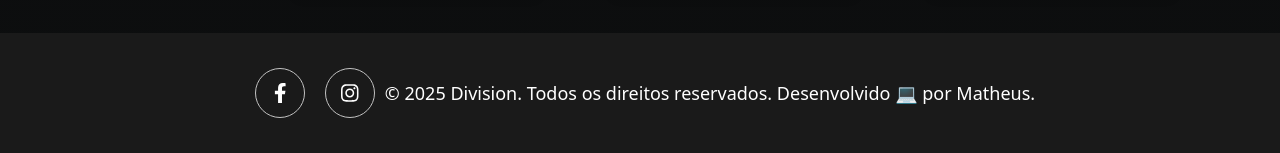
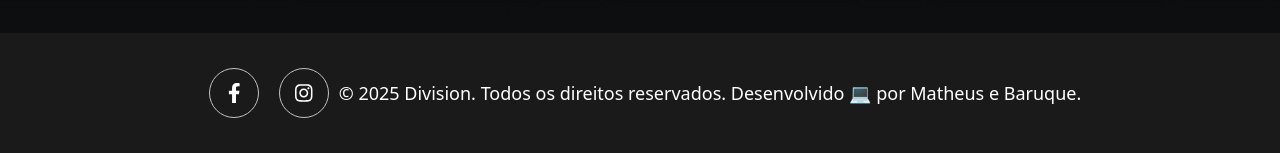
Before and after one commit to AuthenticMatheus/Division, a plain HTML site: page html/produtos.html in a window 1280 px wide. Shown: the part 3552-3705 px from the top of the page. Drawn offline with nearby package versions, Linux system fonts and the light colour scheme.

Commit message:
Update produtos.html

```diff
--- a/html/produtos.html
+++ b/html/produtos.html
@@ -144,7 +144,7 @@
           d="M224.1 141c-63.6 0-114.9 51.3-114.9 114.9s51.3 114.9 114.9 114.9S339 319.5 339 255.9 287.7 141 224.1 141zm0 189.6c-41.1 0-74.7-33.5-74.7-74.7s33.5-74.7 74.7-74.7 74.7 33.5 74.7 74.7-33.6 74.7-74.7 74.7zm146.4-194.3c0 14.9-12 26.8-26.8 26.8-14.9 0-26.8-12-26.8-26.8s12-26.8 26.8-26.8 26.8 12 26.8 26.8zm76.1 27.2c-1.7-35.9-9.9-67.7-36.2-93.9-26.2-26.2-58-34.4-93.9-36.2-37-2.1-147.9-2.1-184.9 0-35.8 1.7-67.6 9.9-93.9 36.1s-34.4 58-36.2 93.9c-2.1 37-2.1 147.9 0 184.9 1.7 35.9 9.9 67.7 36.2 93.9s58 34.4 93.9 36.2c37 2.1 147.9 2.1 184.9 0 35.9-1.7 67.7-9.9 93.9-36.2 26.2-26.2 34.4-58 36.2-93.9 2.1-37 2.1-147.8 0-184.8zM398.8 388c-7.8 19.6-22.9 34.7-42.6 42.6-29.5 11.7-99.5 9-132.1 9s-102.7 2.6-132.1-9c-19.6-7.8-34.7-22.9-42.6-42.6-11.7-29.5-9-99.5-9-132.1s-2.6-102.7 9-132.1c7.8-19.6 22.9-34.7 42.6-42.6 29.5-11.7 99.5-9 132.1-9s102.7-2.6 132.1 9c19.6 7.8 34.7 22.9 42.6 42.6 11.7 29.5 9 99.5 9 132.1s2.7 102.7-9 132.1z">
         </path></svg></a>
   </div>
-  <p class="creditos">&copy; 2025 Division. Todos os direitos reservados. Desenvolvido 💻 por Matheus.</p>
+  <p class="creditos">&copy; 2025 Division. Todos os direitos reservados. Desenvolvido 💻 por Matheus e Baruque.</p>
 
   <div class="Whats">
     <a href="https://wa.me/5519978193361?text=Ol%C3%A1%2C%20vim%20pelo%20site%21" target="_blank">
```
